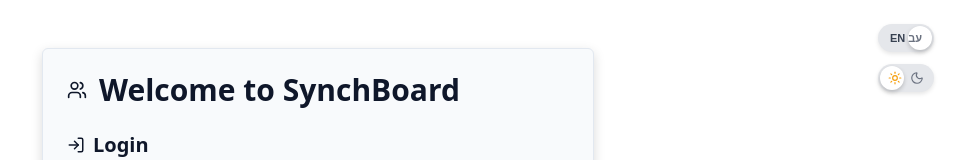
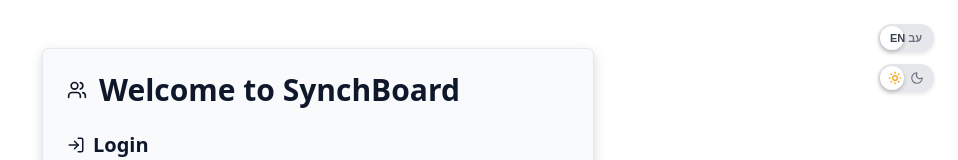
Before and after one commit to sagi-menahem/SynchBoard, a React (Vite) app in the folder frontend/: page /auth in a window 1280 px wide. Shown: the top 160 px of the page, without its empty margins (322-1280 px from the left). Built offline with nearby package versions, Linux system fonts and the light colour scheme; no server answers.

Commit message:
style: enhance LanguageToggle to support RTL adjustments for improved layout in Hebrew

```diff
--- a/frontend/src/shared/ui/components/forms/LanguageToggle.tsx
+++ b/frontend/src/shared/ui/components/forms/LanguageToggle.tsx
@@ -18,7 +18,8 @@ const LanguageToggle: React.FC<LanguageToggleProps> = ({
   size = 'sm',
   showLabel = false,
 }) => {
-  const { t } = useTranslation(['common']);
+  const { t, i18n } = useTranslation(['common']);
+  const isRTL = i18n.language === 'he';
 
   // Size configurations to match ThemeSwitcher
   const sizeConfig = {
@@ -72,7 +73,9 @@ const LanguageToggle: React.FC<LanguageToggleProps> = ({
             borderRadius: '9999px',
             backgroundColor: 'white',
             boxShadow: '0 2px 4px rgba(0, 0, 0, 0.2)',
-            transform: isHebrew ? 'translateX(0px)' : `translateX(${config.width - config.height}px)`,
+            transform: isHebrew
+              ? (isRTL ? `translateX(-${config.width - config.height}px)` : `translateX(${config.width - config.height}px)`)
+              : 'translateX(0px)',
             transition: 'transform 0.2s',
             zIndex: 1,
           }}
```
